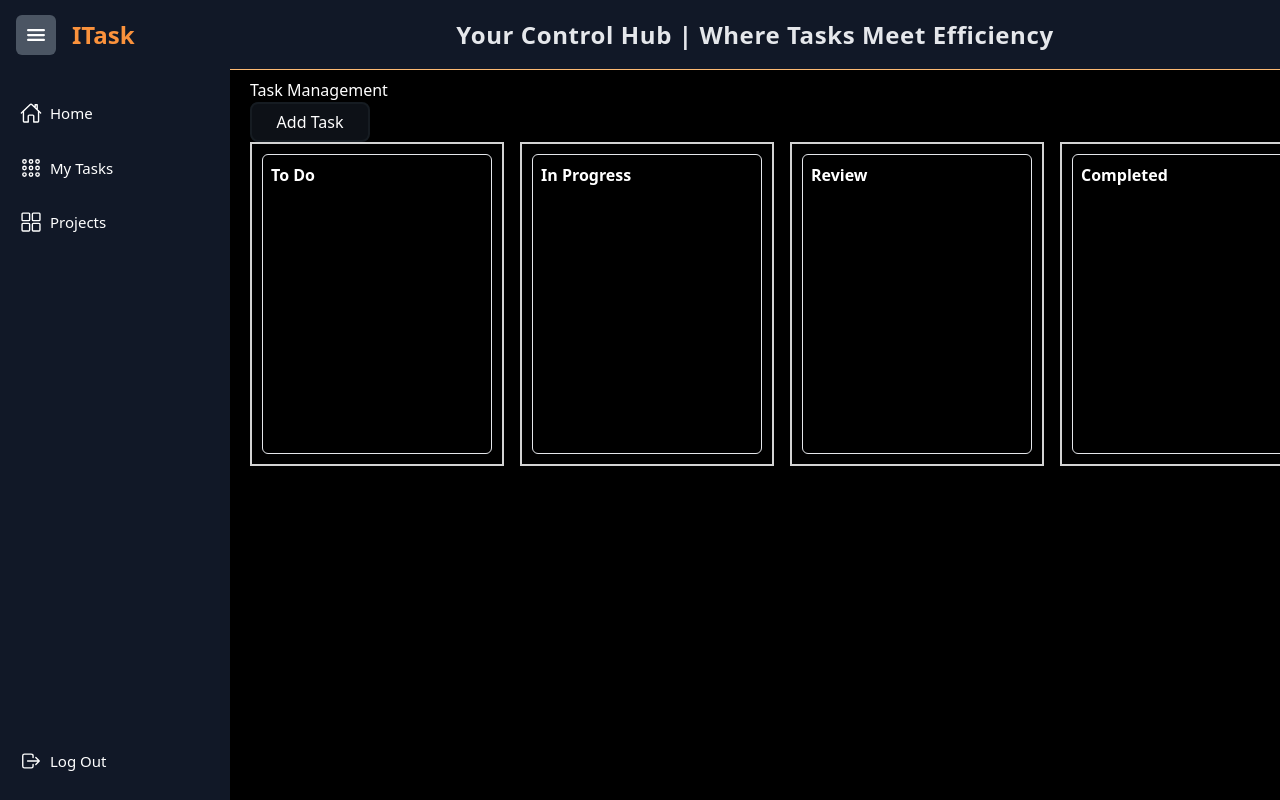
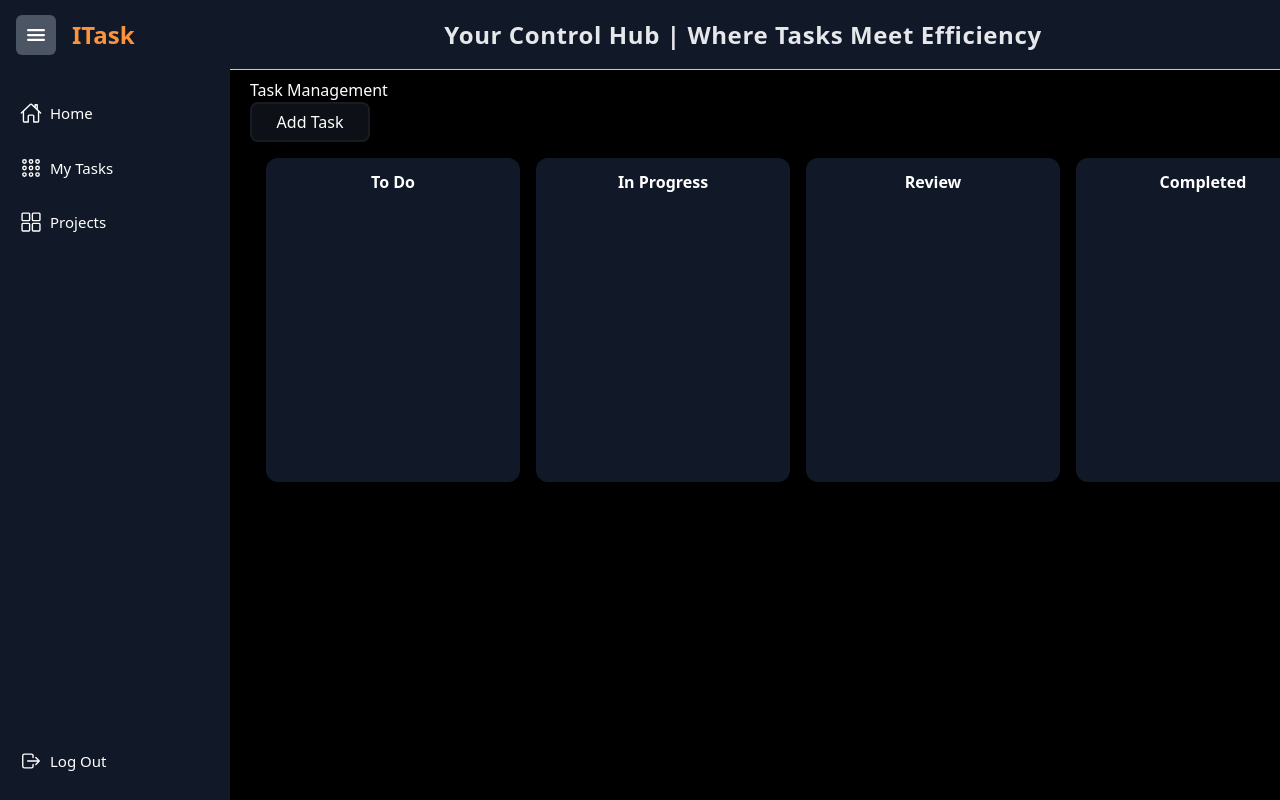
Before and after one commit to userronald/task-management, a React (Vite) app: page /tasks in a window 1280 px wide. Built offline with nearby package versions, Linux system fonts and the light colour scheme.

Commit message:
Improved Home UI

```diff
--- a/src/components/forms/form.tsx
+++ b/src/components/forms/form.tsx
@@ -73,7 +73,7 @@ const Form =({
                 id="description"
                 value={description}
                 onChange={(e) => setDescription(e.target.value)}
-                className="px-3 py-2 h-64 bg-black rounded-lg border border-gray-500 focus:border-orange-500 focus:outline-none"
+                className="px-3 py-2 h-32 bg-black rounded-lg border border-gray-500 focus:border-orange-500 focus:outline-none"
               ></textarea>
             </div>
 
--- a/src/components/navbar/navbar.tsx
+++ b/src/components/navbar/navbar.tsx
@@ -13,13 +13,13 @@ const Navbar =({isOpen}:NavbarProps)=>{
     return (
       <>
         <div
-          className={`fixed flex items-center justify-between px-4 md:px-6 h-[70px] top-0 transition-all duration-300 bg-gray-900 w-full border-b border-orange-300 ${
+          className={`fixed flex items-center justify-between px-4 md:px-6 h-[70px] top-0 transition-all duration-300 bg-gray-900 w-full border-b border-orange-300 pl-[70px] md:pl-0 z-50 ${
             isOpen
               ? "md:w-[calc(100%-230px)] md:left-[230px]"
               : "md:w-[calc(100%-60px)] md:left-[60px]"
           }`}
         >
-          <h1 className="text-xl md:text-2xl font-semibold tracking-wide text-gray-200 text-center flex-grow">
+          <h1 className="text-xl md:text-2xl font-semibold tracking-wide text-gray-200 text-center flex-grow ">
             Your Control Hub | Where Tasks Meet Efficiency
           </h1>
         </div>
--- a/src/components/tasks/task.tsx
+++ b/src/components/tasks/task.tsx
@@ -165,7 +165,6 @@ const TaskBoard = () => {
 
       <button
         onClick={() => {
-
           setShowForm(true);
           setEditTaskId(null);
           setFormData(null);
@@ -185,15 +184,19 @@ const TaskBoard = () => {
         />
       )}
 
-      <div className="flex gap-4">
+      <div className="flex gap-4 p-4">
         {Object.keys(columns).map((columnKey) => {
           const column = columns[columnKey as keyof typeof columns];
 
           return (
             <Droppable key={columnKey} id={columnKey}>
-              <div className="h-[300px] w-[230px] p-2 border rounded-md">
-                <h3 className="font-bold">{column.title}</h3>
+              <div className="outline-none h-[300px] w-[230px] rounded-md p-0 ">
+                <h3 className="font-bold text-center">{column.title}</h3>
 
+                <div
+                  className={`mt-2 flex-1 overflow-y-auto overflow-x-hidden`}
+                  style={{ maxHeight: "260px" }} // Ensure scroll appears only when needed
+                >
                   <SortableContext items={column.items.map((task) => task.id)}>
                     <ul className="task-list mt-4 ">
                       {column.items.map((task) => (
@@ -244,6 +247,7 @@ const TaskBoard = () => {
                     </ul>
                   </SortableContext>
                 </div>
+              </div>
             </Droppable>
           );
         })}
--- a/src/droppable.tsx
+++ b/src/droppable.tsx
@@ -7,9 +7,14 @@ export function Droppable(props: { id: string; children: ReactNode }) {
   });
 
   const style = {
-    border: isOver ? "2px solid green" : "2px solid lightgray",
-    minHeight:"200px",
-    padding:"10px"
+    borderRadius: "12px", // Smooth rounded corners
+    minHeight: "300px",
+    padding: "12px",
+    transition: "border-color 0.3s ease-in-out, box-shadow 0.3s ease-in-out", // Smooth transition
+    boxShadow: isOver
+      ? "0px 4px 10px rgba(255, 165, 0, 0.4)"
+      : "0px 2px 6px rgba(0, 0, 0, 0.1)", // Soft shadow
+    backgroundColor: isOver ? "#111827" : "#111827",
   };
 
   return (
```
Lines whose indentation alone changed are shown as unchanged.
